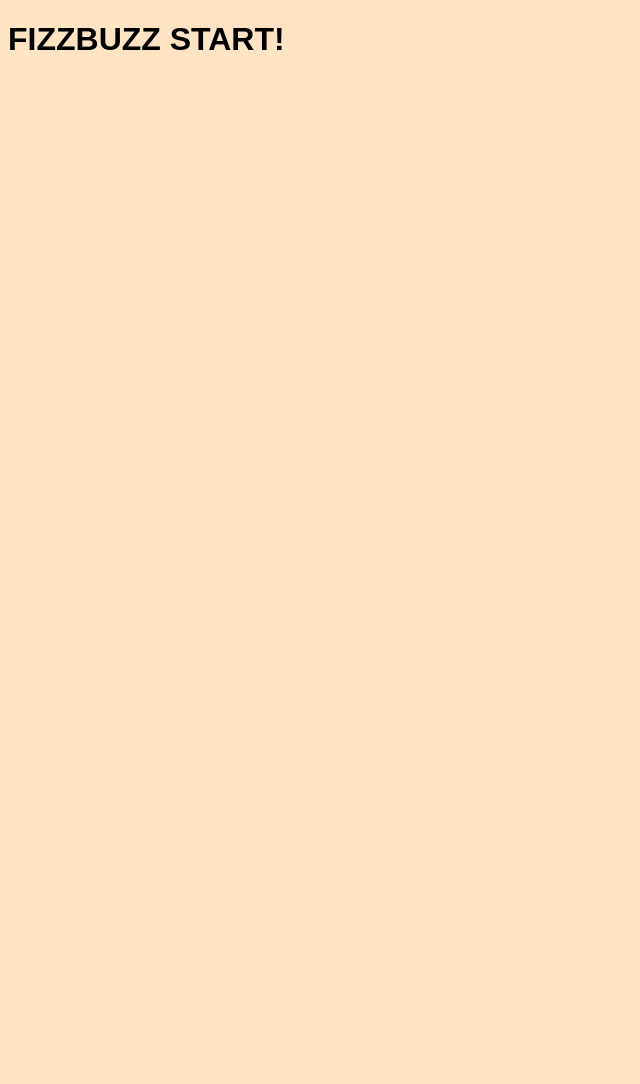
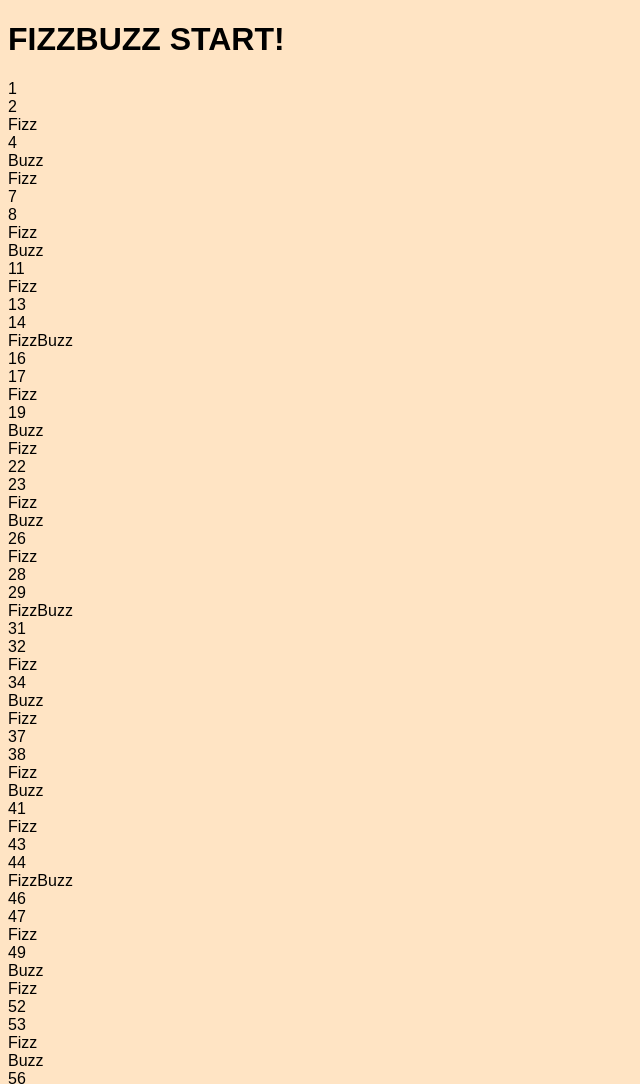
Before and after one commit to Vegadrone/js-fizzbuzz, a plain HTML site: page index.html in a window 1280 px wide. Shown: the top 1084 px of the page, without its empty margins (0-640 px from the left). Before the commit the page ends 800 px from the top, so only its background shows below. Drawn offline with Linux system fonts and the light colour scheme.

Commit message:
Update: Print in page numbers, Fizz, Buzz and FizzBuzz

```diff
--- a/JS/script.js
+++ b/JS/script.js
@@ -12,6 +12,8 @@ document.createElement ('nome tag') append e innerHTML.):
     - Buzz al posto dei numeri divisibili per 5 e che danno resto 0;
     - FizzBuzz al posto dei numeri divisibili per 3 e per 5 e che danno resto 0;
 */
+
+const boxWrapper = document.querySelector ('div.container');
 
 for (let i = 1; i <= 100; i++) {
     // console.log(i)
@@ -31,4 +33,10 @@ for (let i = 1; i <= 100; i++) {
         message = i;
     }
     console.log (message);
+
+    const boxElements = document.createElement ('div');
+    boxWrapper.append (boxElements) ;
+    const boxContent = document.createTextNode (message);
+    boxElements.appendChild (boxContent);
+
 };
--- a/index.html
+++ b/index.html
@@ -9,6 +9,9 @@
 </head>
 <body>
     <h1>FIZZBUZZ START!</h1>
+    <div class="container" id="box-wrapper">
+
+    </div>
     <script src="./JS/script.js"></script>
 </body>
 </html>
```
